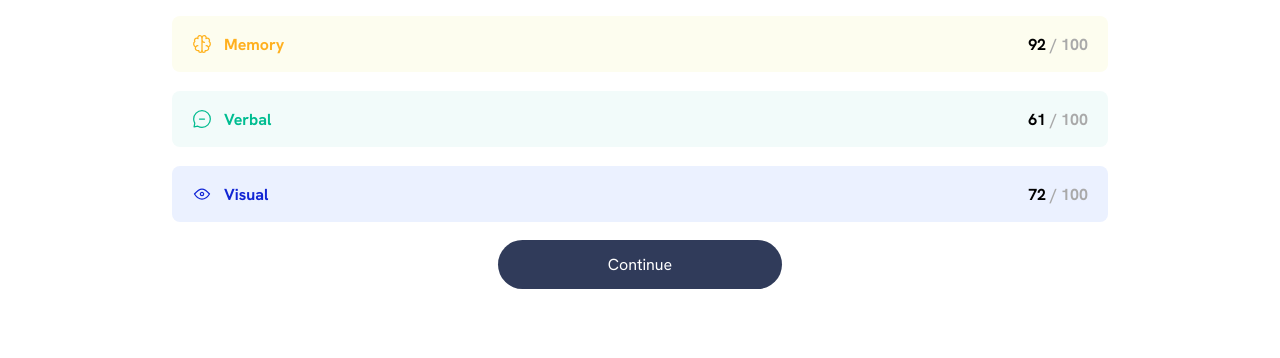
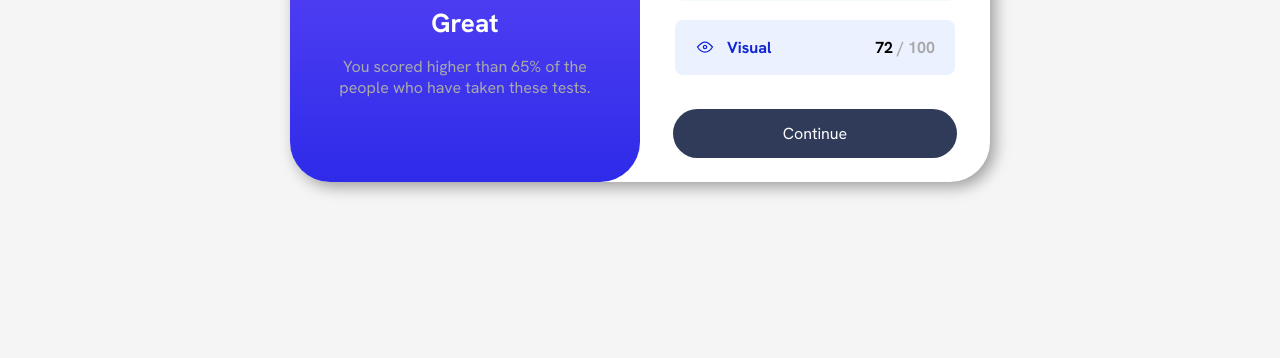
Before and after one commit to Victor-Viktor/front-end_m, a plain HTML site: page desafios/summary/index.html in a window 1280 px wide. Shown: the part 442-800 px from the top of the page. Drawn offline with Linux system fonts and the light colour scheme.

Commit message:
Fim do projeto summary
Projeto finalizado!

```diff
--- a/desafios/summary/estilo/style.css
+++ b/desafios/summary/estilo/style.css
@@ -4,9 +4,13 @@
     margin: 0;
     padding: 0;
 }
-
+html{
+    font-size: 62.5%;
+}
 body{
     font-family: "Hanken Grotesk", sans-serif;
+    font-size: 1.6rem;
+    background-color: #F5F5F5;
 }
 
 .dark{
@@ -14,7 +18,7 @@ body{
 }
 
 .title{
-    font-size: 20px;
+    font-size: 2rem;
 }
 
 .stat_num{
@@ -22,19 +26,19 @@ body{
 }
 
 .statOverview{
-    height: 275px;
+    height: 26rem;
     background-image: linear-gradient(to bottom, hsl(252, 100%, 67%), hsl(241, 81%, 54%));
     color: white;
 
-    border-bottom-left-radius: 40px;
-    border-bottom-right-radius: 40px;
-    padding: 24px 0;
+    border-bottom-left-radius: 4rem;
+    border-bottom-right-radius: 4rem;
+    padding: 2.4rem 0;
 
     display: flex;
     flex-direction: column;
     justify-content: center;
     align-items: center;
-    gap: 16px;
+    gap: 1.6rem;
 }
 
 .summaryScore{
@@ -42,15 +46,15 @@ body{
 
     text-align: center;
 
-    padding: 20px 35px;
+    padding: 2rem 3.5rem;
     border-radius: 50%;
 }
 .score_num{
-    font-size: 50px;
+    font-size: 5rem;
 }
 
 .score_title{
-    font-size: 26px;
+    font-size: 2.6rem;
 }
 
 .briefing{
@@ -62,14 +66,15 @@ body{
     display: flex;
     flex-direction: column;
     align-items: center;
-    gap: 18px;
-    margin-top: 16px;
+    gap: 1.8rem;
+    margin-top: 1.6rem;
+    margin-bottom: 2.4rem;
 }
 
 .stats{
     display: flex;
     flex-direction: column;
-    gap: 19px;
+    gap: 1.9rem;
 }
 
 .stat{
@@ -78,10 +83,10 @@ body{
     font-weight: bold;
     align-items: center;
     background-color: aqua;
-    height: 7vh;
+    height: 5.5rem;
     width: 70vw;
-    padding: 0 20px;
-    border-radius: 8px;
+    padding: 0 2rem;
+    border-radius: .8rem;
 }
 
 .stat_reaction{
@@ -105,11 +110,12 @@ body{
 }
 
 .btn{
-    padding: 14px 110px;
+    padding: 1.4rem 11rem;
     background-color:hsl(224, 30%, 27%);
     color: white;
     text-decoration: none;
-    border-radius: 34px;
+    border-radius: 3.4rem;
+    margin-top: 1.6rem;
 }
 
 .btn:hover{
@@ -117,10 +123,52 @@ body{
 }
 
 .statFull > .title{
-    margin-left: -190px;
+    margin-left: -19rem;
 }
 
 .icon{
     display: flex;
-    gap: 12px;
+    gap: 1.2rem;
 }
+
+@media screen and (min-width:376px) {
+    body{
+        display: flex;
+        justify-content: center;
+        align-items: center;
+
+        width: 100vw;
+        height: 100vh;
+    }
+    .wrapper{
+        display: flex;
+        justify-content: center;
+        align-items: center;
+        width: 70rem;
+        height: 44.8rem;
+        background-color: white;
+        border-radius: 4rem;
+
+        box-shadow: .5rem .5rem 1.5rem rgba(0, 0, 0, 0.356);
+    }
+
+    .statOverview{
+        width: 50%;
+        height: 40rem;
+        border-radius: 4rem;
+    }
+
+    .summaryScore{
+        width: 7rem;
+        height: 9rem;
+    }
+
+    .statFull{
+        width: 50%;
+        height: 40rem;
+    }
+
+    .stat{
+        width: 24rem;
+    }
+}
--- a/desafios/summary/index.html
+++ b/desafios/summary/index.html
@@ -16,6 +16,7 @@
   </style>
 </head>
 <body>
+<div class="wrapper">
 
     <div class="statOverview">
       <p class="dark title">Your Result</p>
@@ -58,5 +59,6 @@
       </div>
       <a href="#" class="btn">Continue</a>
     </div>
+</div>
 </body>
 </html>
```
Lines whose indentation alone changed are shown as unchanged.
